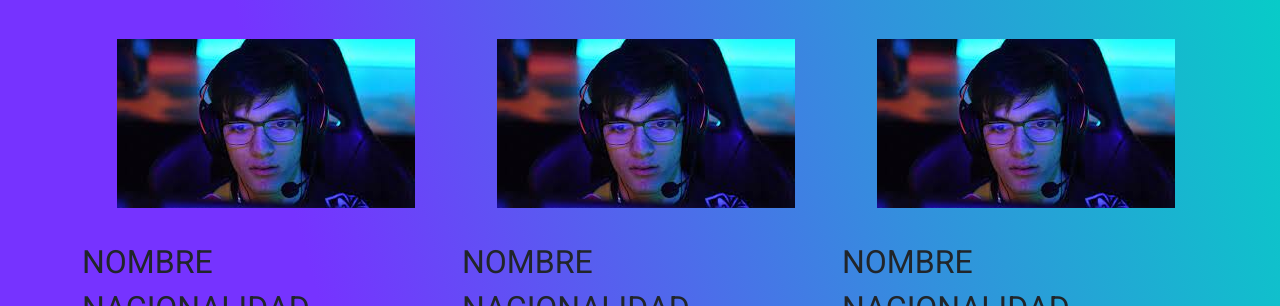
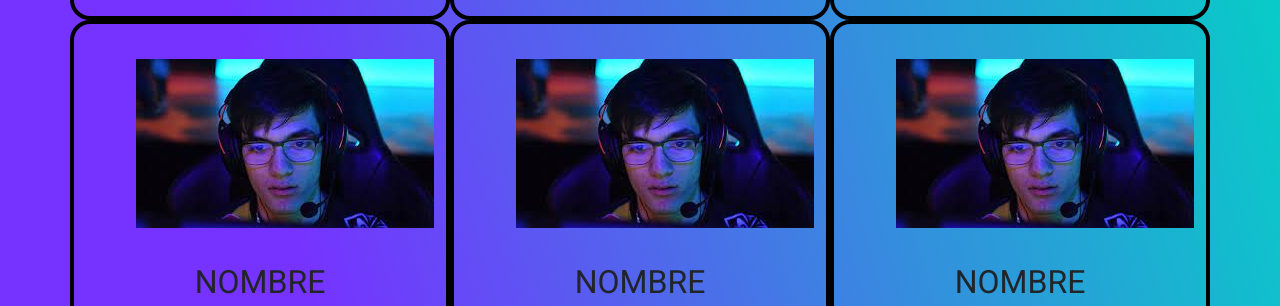
Before and after one commit to DillanGomez/WOL-WEB, a plain HTML site: page section/jugadores.html in a window 1280 px wide. Shown: the part 760-1066 px from the top of the page. Drawn offline with nearby package versions, Linux system fonts and the light colour scheme.

Commit message:
agregue unos diseños

```diff
--- a/estilos/style.css
+++ b/estilos/style.css
@@ -381,7 +381,17 @@ label {
   margin: 3rem;
 }
 
-.imgjugadores {
-  max-width: 25rem;
-  max-height: 25rem;
+/* JUGADORES*/
+.col-4 {
+  border: 4px solid black;
+  border-radius: 20px;
 }
+.col-4 h2 {
+  text-align: center;
+}
+
+.col-4 img {
+  max-width: 35rem;
+  max-height: 35rem;
+  padding-left: 50px;
+}
--- a/section/jugadores.html
+++ b/section/jugadores.html
@@ -5,13 +5,13 @@
     <meta http-equiv="X-UA-Compatible" content="IE=edge" />
     <meta name="viewport" content="width=device-width, initial-scale=1.0" />
     <title>Document</title>
+    <link
+    href="https://cdn.jsdelivr.net/npm/bootstrap@5.2.0/dist/css/bootstrap.min.css"
+    rel="stylesheet"
+    integrity="sha384-gH2yIJqKdNHPEq0n4Mqa/HGKIhSkIHeL5AyhkYV8i59U5AR6csBvApHHNl/vI1Bx"
+    crossorigin="anonymous"
+  />
     <link rel="stylesheet" href="../estilos/style.css" />
-    <link
-      href="https://cdn.jsdelivr.net/npm/bootstrap@5.2.0/dist/css/bootstrap.min.css"
-      rel="stylesheet"
-      integrity="sha384-gH2yIJqKdNHPEq0n4Mqa/HGKIhSkIHeL5AyhkYV8i59U5AR6csBvApHHNl/vI1Bx"
-      crossorigin="anonymous"
-    />
   </head>
   <body>
     <header>
```
Also changed, not shown: section/contacto.html (+6 -6 lines).
